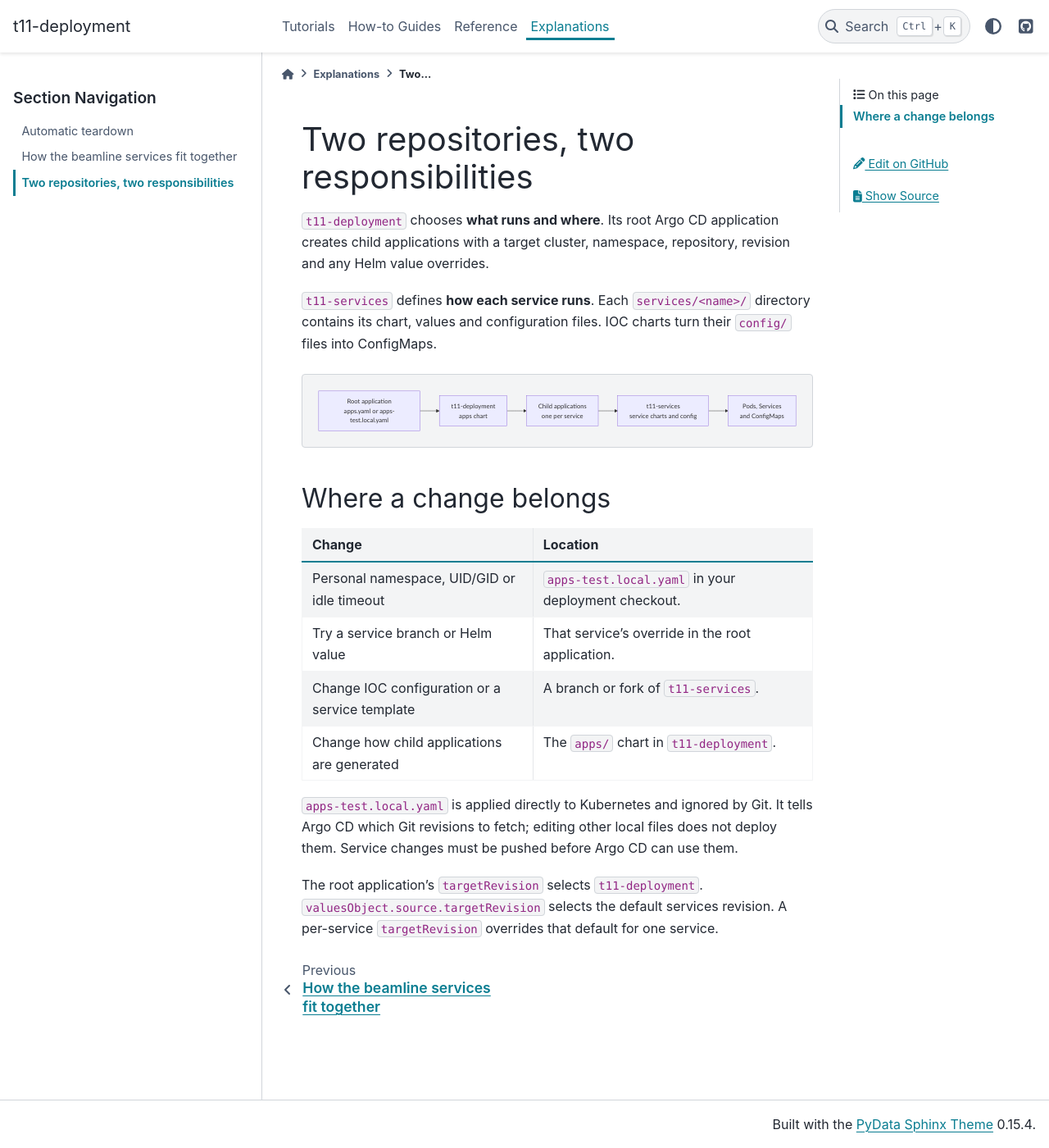
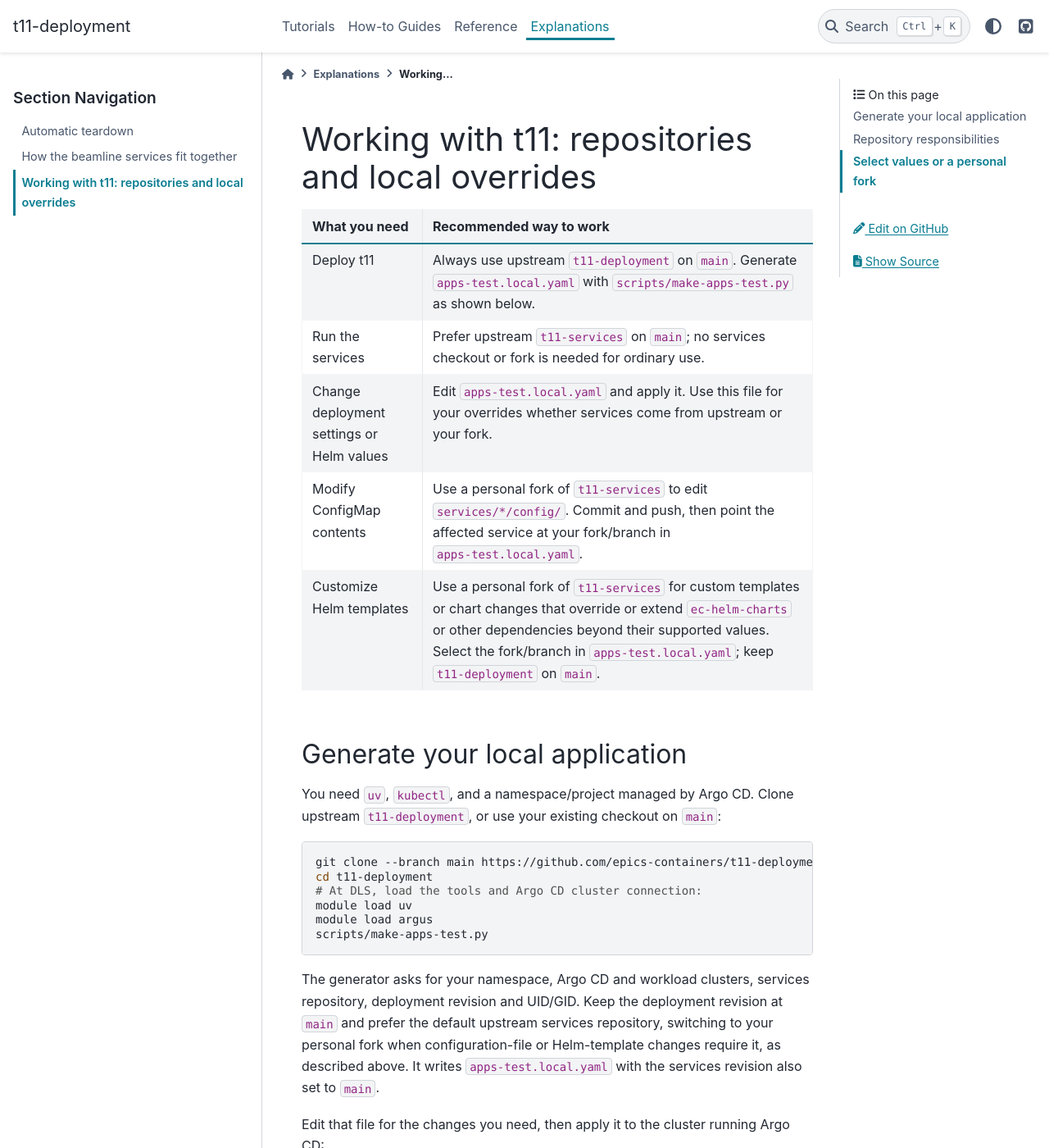
Before and after one commit to epics-containers/t11-deployment, a Sphinx documentation site: the page built from docs/explanations/repositories.md, in a window 1280 px wide and 1400 px high. Shown: the whole window at 82% size. Built offline with Sphinx 7.4.7 and the PyData theme 0.15.4, drawn with Linux system fonts in a browser that asks for light colours; some of the changed text lies outside the part shown.

Commit message:
Document the recommended t11 testing workflow

````diff
--- a/docs/explanations/repositories.md
+++ b/docs/explanations/repositories.md
@@ -1,4 +1,47 @@
-# Two repositories, two responsibilities
+# Working with t11: repositories and local overrides
+
+| What you need | Recommended way to work |
+| --- | --- |
+| Deploy t11 | Always use upstream `t11-deployment` on `main`. Generate `apps-test.local.yaml` with `scripts/make-apps-test.py` as shown below. |
+| Run the services | Prefer upstream `t11-services` on `main`; no services checkout or fork is needed for ordinary use. |
+| Change deployment settings or Helm values | Edit `apps-test.local.yaml` and apply it. Use this file for your overrides whether services come from upstream or your fork. |
+| Modify ConfigMap contents | Use a personal fork of `t11-services` to edit `services/*/config/`. Commit and push, then point the affected service at your fork/branch in `apps-test.local.yaml`. |
+| Customize Helm templates | Use a personal fork of `t11-services` for custom templates or chart changes that override or extend `ec-helm-charts` or other dependencies beyond their supported values. Select the fork/branch in `apps-test.local.yaml`; keep `t11-deployment` on `main`. |
+
+## Generate your local application
+
+You need `uv`, `kubectl`, and a namespace/project managed by Argo CD. Clone
+upstream `t11-deployment`, or use your existing checkout on `main`:
+
+```bash
+git clone --branch main https://github.com/epics-containers/t11-deployment.git
+cd t11-deployment
+# At DLS, load the tools and Argo CD cluster connection:
+module load uv
+module load argus
+scripts/make-apps-test.py
+```
+
+The generator asks for your
+namespace, Argo CD and workload clusters, services repository, deployment
+revision and UID/GID. Keep the deployment revision at `main` and prefer the
+default upstream services repository, switching to your personal fork when
+configuration-file or Helm-template changes require it, as described above.
+It writes `apps-test.local.yaml` with
+the services revision also set to `main`.
+
+Edit that file for the changes you need, then apply it to the cluster running
+Argo CD:
+
+```bash
+kubectl apply -f apps-test.local.yaml
+```
+
+Repeat the apply command after changing the file. The
+[personal beamline tutorial](../tutorials/personal-beamline.md) covers cluster
+prerequisites and checking the running beamline in more detail.
+
+## Repository responsibilities
 
 `t11-deployment` chooses **what runs and where**. Its root Argo CD application
 creates child applications with a target cluster, namespace, repository,
@@ -18,20 +61,38 @@ flowchart LR
     root --> deploy --> child --> services --> runtime
 ```
 
-## Where a change belongs
+## Select values or a personal fork
 
-| Change | Location |
-| --- | --- |
-| Personal namespace, UID/GID or idle timeout | `apps-test.local.yaml` in your deployment checkout. |
-| Try a service branch or Helm value | That service's override in the root application. |
-| Change IOC configuration or a service template | A branch or fork of `t11-services`. |
-| Change how child applications are generated | The `apps/` chart in `t11-deployment`. |
+In `apps-test.local.yaml`, deployment settings such as namespace, UID/GID and
+idle timeout live under `spec.source.helm.valuesObject`. Per-service Helm
+values go under `spec.source.helm.valuesObject.services.<service>.valuesObject`.
+
+For configuration-file or template changes, commit and push your personal
+`t11-services` fork, then add the affected service under
+`spec.source.helm.valuesObject.services`:
+
+```yaml
+bl11t-ea-test-01:
+  repoURL: https://github.com/YOUR-GITHUB-USER/t11-services
+  targetRevision: my-test-branch
+  valuesObject:
+    ioc-instance:
+      resources:
+        limits:
+          cpu: 500m
+```
+
+The `valuesObject` block is optional; set only the Helm values your test needs.
+For value-only changes, omit `repoURL` and `targetRevision` to keep using
+upstream `main`. Argo CD must be allowed to read your fork. Remove the
+repository/revision overrides and apply again to return to upstream services.
 
 `apps-test.local.yaml` is applied directly to Kubernetes and ignored by Git.
 It tells Argo CD which Git revisions to fetch; editing other local files
 does not deploy them. Service changes must be pushed before Argo CD can
 use them.
 
-The root application's `targetRevision` selects `t11-deployment`.
+The root application's `spec.source.targetRevision` selects `t11-deployment`;
+keep it at `main`.
 `valuesObject.source.targetRevision` selects the default services revision.
 A per-service `targetRevision` overrides that default for one service.
````
Also changed, not shown: other parts of docs/explanations/repositories.md (+1 -1 lines), docs/tutorials/personal-beamline.md (+4 -0 lines).
